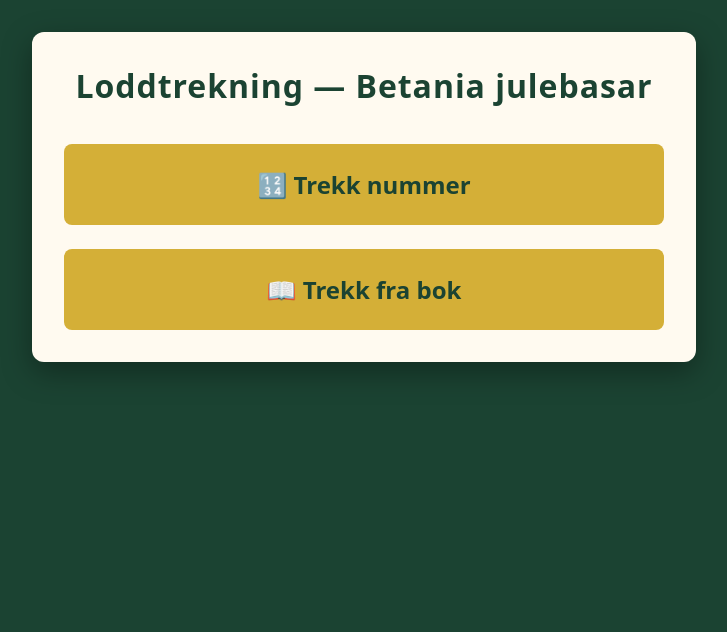
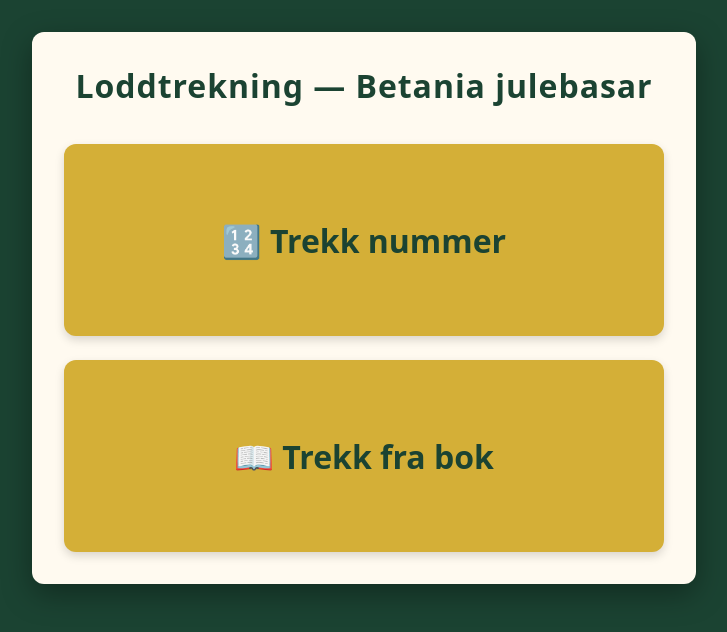
Before and after one commit to zaute/basar, a website: page index.html in a window 1280 px wide. Shown: the whole page, without its empty margins (276-1003 px from the left). Drawn offline with Linux system fonts and the light colour scheme.

Commit message:
Make welcome page buttons larger, clickable card-like areas

```diff
--- a/styles.css
+++ b/styles.css
@@ -245,17 +245,27 @@ body:has(#displayRoot) {
 }
 
 .welcome-button {
-  display: block;
+  display: flex;
+  align-items: center;
+  justify-content: center;
+  min-height: 8rem;
   text-align: center;
-  font-size: 1.5rem;
-  padding: 1.5rem 2rem;
+  font-size: 2rem;
+  padding: 2rem;
   cursor: pointer;
   background: var(--color-accent-gold);
   color: var(--color-primary-green);
   border: none;
-  border-radius: 8px;
+  border-radius: 12px;
   font-weight: bold;
   text-decoration: none;
+  box-shadow: 0 4px 10px rgba(0, 0, 0, 0.15);
+  transition: transform 0.1s ease, box-shadow 0.1s ease;
+}
+
+.welcome-button:active {
+  transform: scale(0.98);
+  box-shadow: 0 2px 5px rgba(0, 0, 0, 0.15);
 }
 
 .welcome-button:hover {
```
